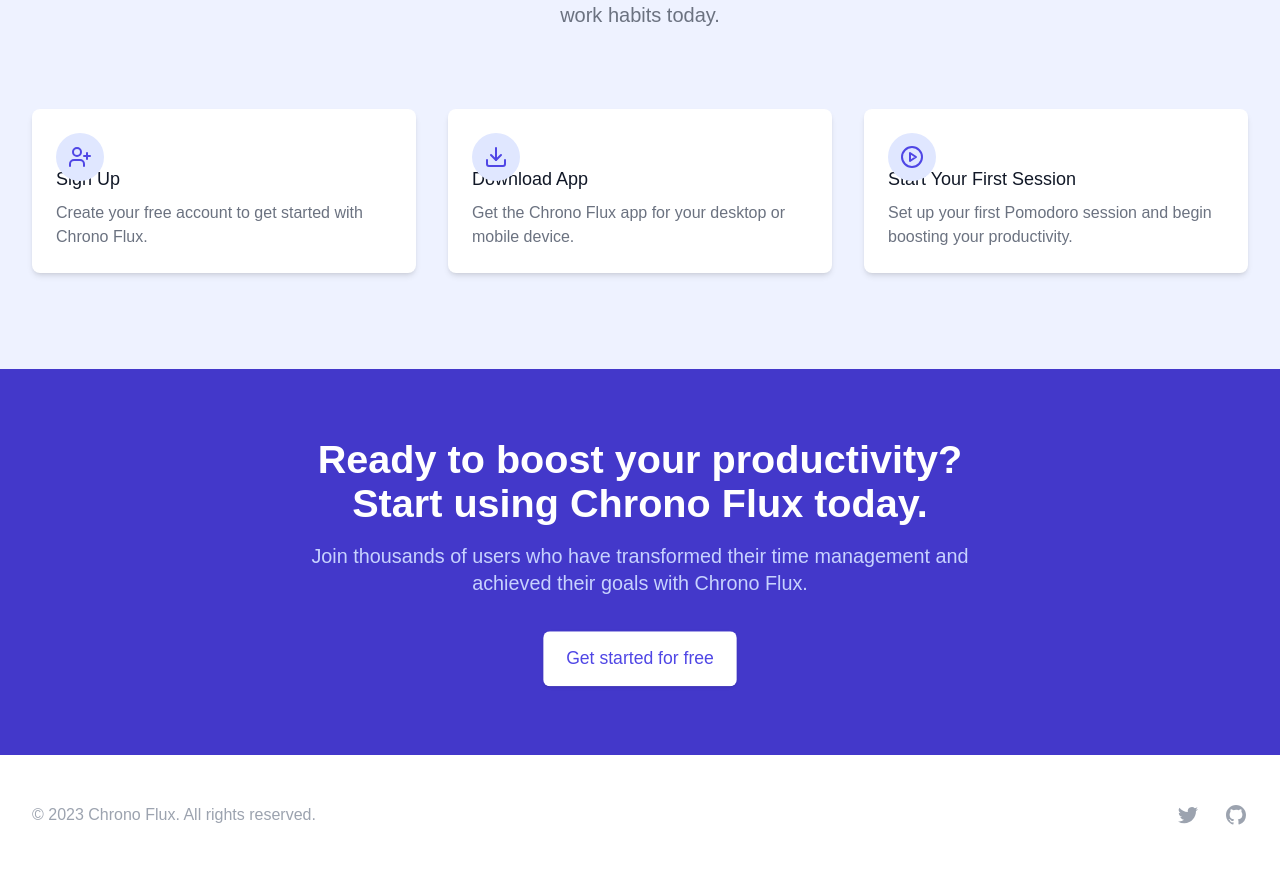
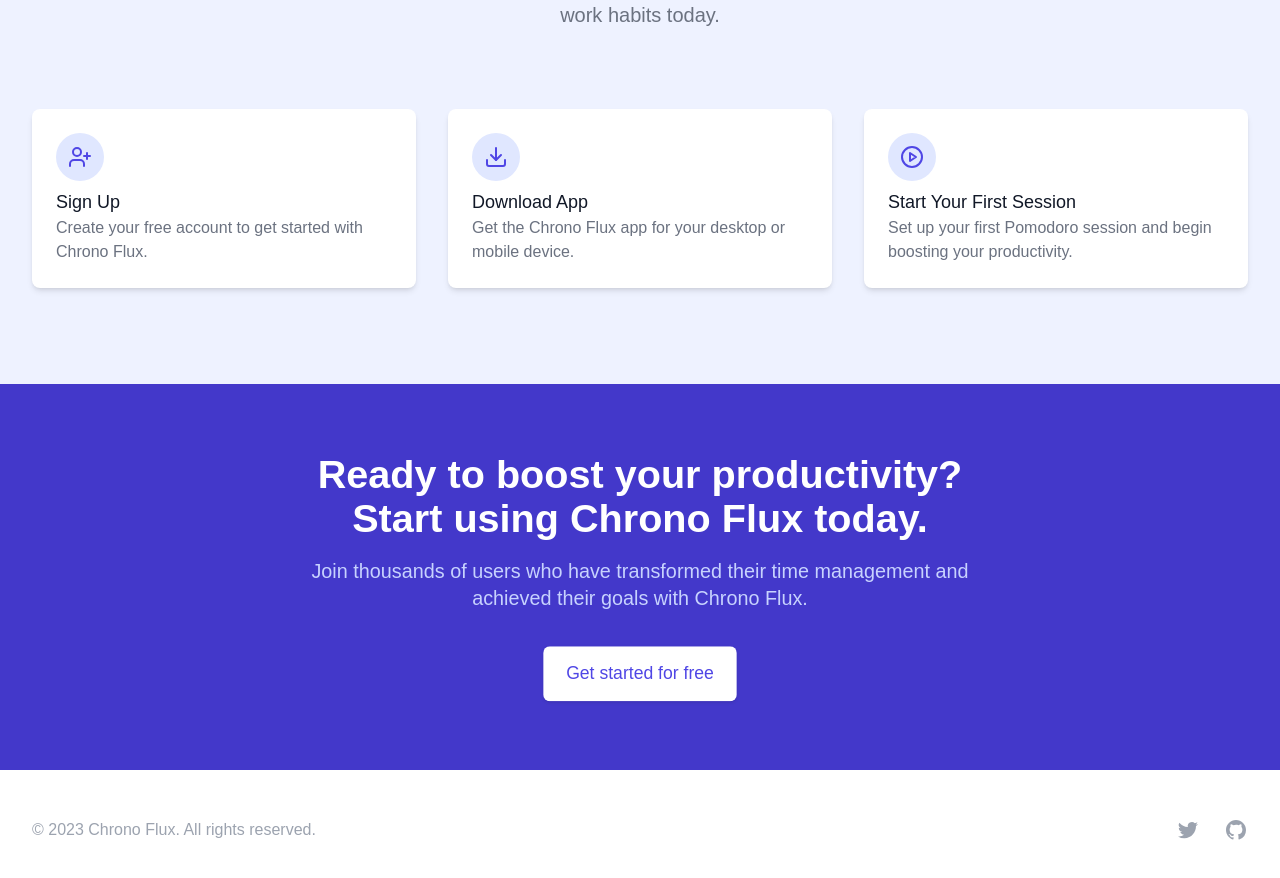
Before and after one commit to the-pujon/chrono-flux-frontend, a Next.js app: page /home in a window 1280 px wide. Shown: the part 3611-4489 px from the top of the page. Built offline with nearby package versions, Linux system fonts and the light colour scheme.

Commit message:
get stared section updated

```diff
--- a/components/home/GetStarted.tsx
+++ b/components/home/GetStarted.tsx
@@ -43,14 +43,14 @@ const GetStarted = () => {
                 initial={{ opacity: 0, y: 20 }}
                 animate={{ opacity: 1, y: 0 }}
                 transition={{ duration: 0.5, delay: index * 0.1 }}
-                className="relative bg-white dark:bg-gray-700 p-6 rounded-lg shadow-md"
+                className="relative bg-white dark:bg-gray-700 p-6 rounded-lg shadow-md flex flex-col gap-4"
               >
                 <div>
-                  <span className="absolute top-6 left-6 inline-block p-3 bg-indigo-100 dark:bg-indigo-800 rounded-full">
+                  <span className="  inline-block p-3 bg-indigo-100 dark:bg-indigo-800 rounded-full">
                     <step.icon className="h-6 w-6 text-indigo-600 dark:text-indigo-400" aria-hidden="true" />
                   </span>
-                  <h3 className="mt-8 text-lg font-medium text-gray-900 dark:text-white">{step.title}</h3>
-                  <p className="mt-2 text-base text-gray-500 dark:text-gray-300">{step.description}</p>
+                  <h3 className=" text-lg font-medium text-gray-900 dark:text-white">{step.title}</h3>
+                  <p className=" text-base text-gray-500 dark:text-gray-300">{step.description}</p>
                 </div>
               </motion.div>
             ))}
```
